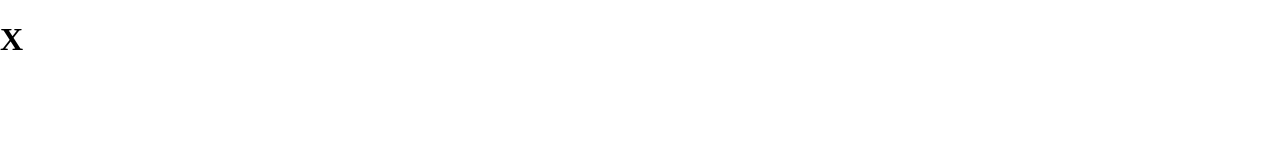
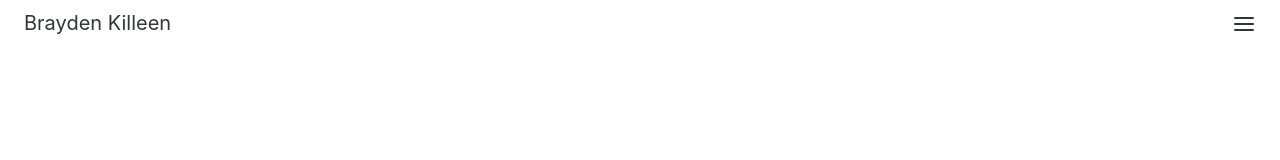
Before and after one commit to braydenk/portfolio, a Gatsby site: page / in a window 1280 px wide. Built offline with nearby package versions, Linux system fonts and the light colour scheme; Gatsby itself is replaced by a stand-in of ours.

Commit message:
added basic header

```diff
--- a/src/components/header.js
+++ b/src/components/header.js
@@ -1,8 +1,73 @@
-import React from "react"
+import React, { useState } from "react"
+import menuIcon from '../images/menu-24x24.svg'
+import closeIcon from '../images/close-24x24.svg'
+import styled from 'styled-components'
+import { Link } from "gatsby"
 
-const Header = () => (
-  <header>
-  </header>
-)
+const HeaderStyles = styled.header`
+  display: flex;
+  justify-content: space-between;
+  padding: 12px 24px;
+`
+
+const HeaderTitle = styled(Link)`
+  color: #2f363d;
+  text-decoration: none;
+  font-size: 20px;
+`
+const DropdownMenu = styled.div`
+  position: absolute;
+    top: 0;
+    right: 0;
+    width: 50%;
+    height: 100%;
+    background: white;
+`
+
+const NavList = styled.div`
+  display: flex;
+  flex-direction: column;
+  align-items: center;
+  align-items: flex-start;
+`
+const HeaderLink = styled(Link)`
+  color: #2f363d;
+  text-decoration: none;
+  font-weight: 500;
+  margin: 8px 0;
+`
+
+const CloseMenuContainer = styled.div`
+display: flex;
+    justify-content: flex-end;
+    padding: 12px 24px;
+
+`
+
+const Header = () => {
+  const [ isMenuVisible, setIsMenuVisible ] = useState(false);
+
+  const toggleMenu = () => {
+    setIsMenuVisible(!isMenuVisible)
+  }
+
+  return (<HeaderStyles>
+    <HeaderTitle to="/">Brayden Killeen</HeaderTitle>
+    <img src={menuIcon} onClick={toggleMenu} />
+    {isMenuVisible && (
+      <DropdownMenu>
+        <CloseMenuContainer>
+        <img src={closeIcon} onClick={toggleMenu} />
+
+        </CloseMenuContainer>
+          <NavList>
+            <HeaderLink to="/">Blog</HeaderLink>
+            <HeaderLink to="/">Projects</HeaderLink>
+            <HeaderLink to="/">About</HeaderLink>
+          </NavList>
+      </DropdownMenu>
+    )}
+  </HeaderStyles>
+)}
 
 export default Header
--- a/src/components/layout.js
+++ b/src/components/layout.js
@@ -1,9 +1,10 @@
 import React from "react"
+import Header from './header'
 
 const Layout = () => {
   return (
     <>
-    <h1>X</h1>
+    <Header />
     </>
   )
 }
--- a/src/styles/global.css
+++ b/src/styles/global.css
@@ -21,7 +21,11 @@
  */
 
 body {
+  background-color: #fff;
+  color: #2f363d;
   margin: 0;
+  font-family: -apple-system, BlinkMacSystemFont, "Segoe UI", "Roboto", "Oxygen", "Ubuntu", "Fira Sans", "Droid Sans", "Helvetica Neue", sans-serif;
+  font-size: 14px;
 }
 
 /**
@@ -347,3 +351,8 @@ template {
 [hidden] {
   display: none;
 }
+
+html, body, p, div, h1, h2, h3, h4, h5, h6, ul, ol, dl, img, pre, form, fieldset {
+  margin: 0;
+  padding: 0;
+}
```
Also changed, not shown: src/images/close-24x24.svg (added), src/images/menu-24x24.svg (added).
